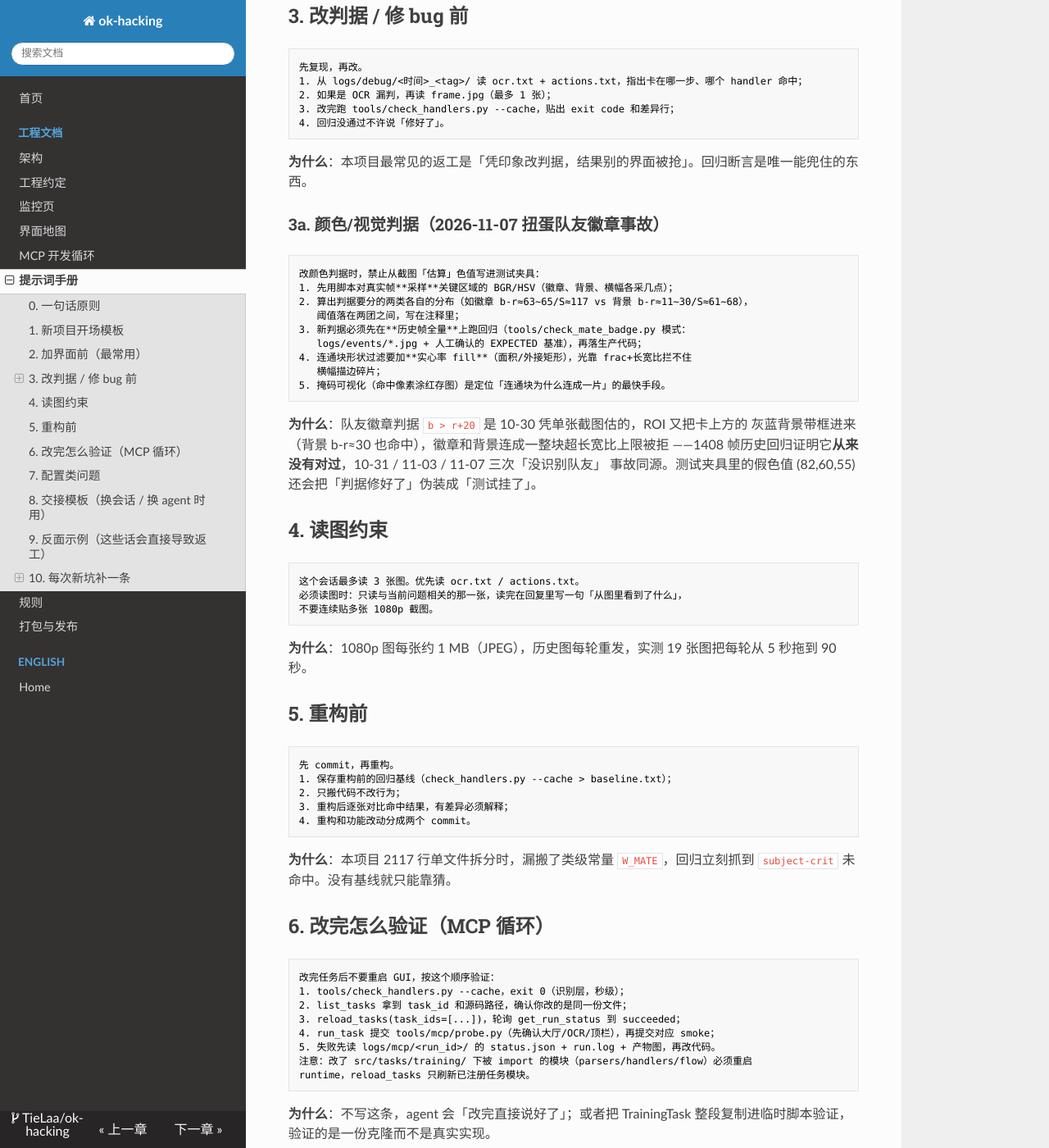
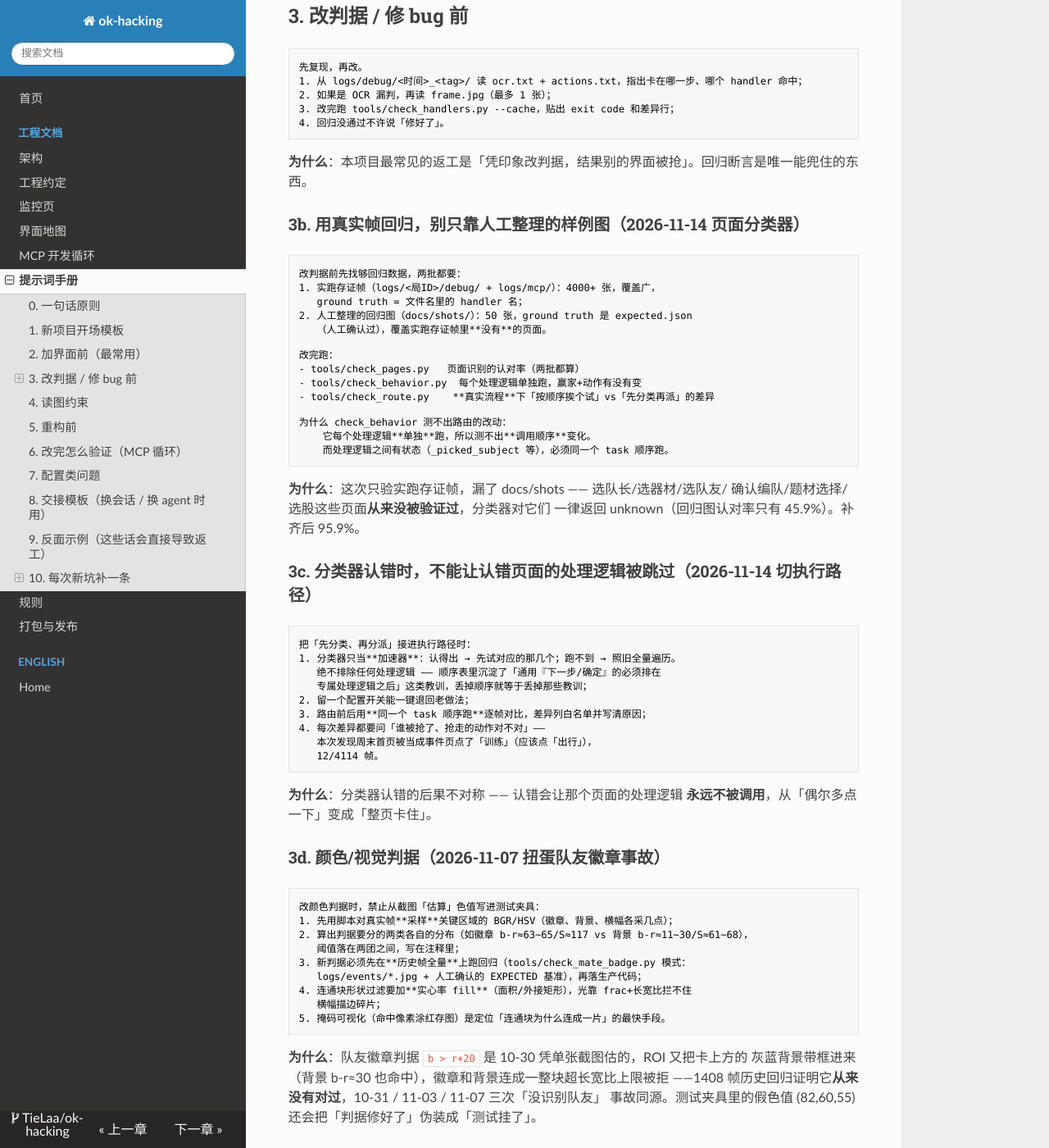
Before and after one commit to TieLaa/ok-hacking, an MkDocs documentation site: the page built from docs/PROMPT_PLAYBOOK.md, in a window 1280 px wide and 1400 px high, scrolled down 1052 px. Shown: the whole window at 82% size. Built offline with MkDocs 1.6.1, drawn with Linux system fonts in a browser that asks for light colours; nearby versions of some CDN libraries.

Commit message:
把这次的教训补进提示词手册
- 3b：改判据前要用两批真实帧（实跑存证帧 + 人工确认的回归图），
  只验一批会漏掉从没被验证过的页面
- 3c：分类器认错时不能让那个页面的处理逻辑被跳过 ——
  分类器只当加速器，留一键退回的开关
- 补记 check_behavior 测不出调用顺序变化的原因

````diff
--- a/docs/PROMPT_PLAYBOOK.md
+++ b/docs/PROMPT_PLAYBOOK.md
@@ -54,7 +54,47 @@ agent 不缺执行力，缺的是「什么不许做」「怎么算做完」。
 
 **为什么**：本项目最常见的返工是「凭印象改判据，结果别的界面被抢」。回归断言是唯一能兜住的东西。
 
-### 3a. 颜色/视觉判据（2026-11-07 扭蛋队友徽章事故）
+### 3b. 用**真实帧**回归，别只靠人工整理的样例图（2026-11-14 页面分类器）
+
+```text
+改判据前先找够回归数据，两批都要：
+1. 实跑存证帧（logs/<局ID>/debug/ + logs/mcp/）：4000+ 张，覆盖广，
+   ground truth = 文件名里的 handler 名；
+2. 人工整理的回归图（docs/shots/）：50 张，ground truth 是 expected.json
+   （人工确认过），覆盖实跑存证帧里**没有**的页面。
+
+改完跑：
+- tools/check_pages.py   页面识别的认对率（两批都算）
+- tools/check_behavior.py  每个处理逻辑单独跑，赢家+动作有没有变
+- tools/check_route.py    **真实流程**下「按顺序挨个试」vs「先分类再派」的差异
+
+为什么 check_behavior 测不出路由的改动：
+    它每个处理逻辑**单独**跑，所以测不出**调用顺序**变化。
+    而处理逻辑之间有状态（_picked_subject 等），必须同一个 task 顺序跑。
+```
+
+**为什么**：这次只验实跑存证帧，漏了 docs/shots —— 选队长/选器材/选队友/
+确认编队/题材选择/选股这些页面**从来没被验证过**，分类器对它们
+一律返回 unknown（回归图认对率只有 45.9%）。补齐后 95.9%。
+
+### 3c. 分类器认错时，**不能**让认错页面的处理逻辑被跳过（2026-11-14 切执行路径）
+
+```text
+把「先分类、再分派」接进执行路径时：
+1. 分类器只当**加速器**：认得出 → 先试对应的那几个；跑不到 → 照旧全量遍历。
+   绝不排除任何处理逻辑 —— 顺序表里沉淀了「通用『下一步/确定』的必须排在
+   专属处理逻辑之后」这类教训，丢掉顺序就等于丢掉那些教训；
+2. 留一个配置开关能一键退回老做法；
+3. 路由前后用**同一个 task 顺序跑**逐帧对比，差异列白名单并写清原因；
+4. 每次差异都要问「谁被抢了、抢走的动作对不对」——
+   本次发现周末首页被当成事件页点了「训练」（应该点「出行」），
+   12/4114 帧。
+```
+
+**为什么**：分类器认错的后果不对称 —— 认错会让那个页面的处理逻辑
+**永远不被调用**，从「偶尔多点一下」变成「整页卡住」。
+
+### 3d. 颜色/视觉判据（2026-11-07 扭蛋队友徽章事故）
 
 ```text
 改颜色判据时，禁止从截图「估算」色值写进测试夹具：
````
